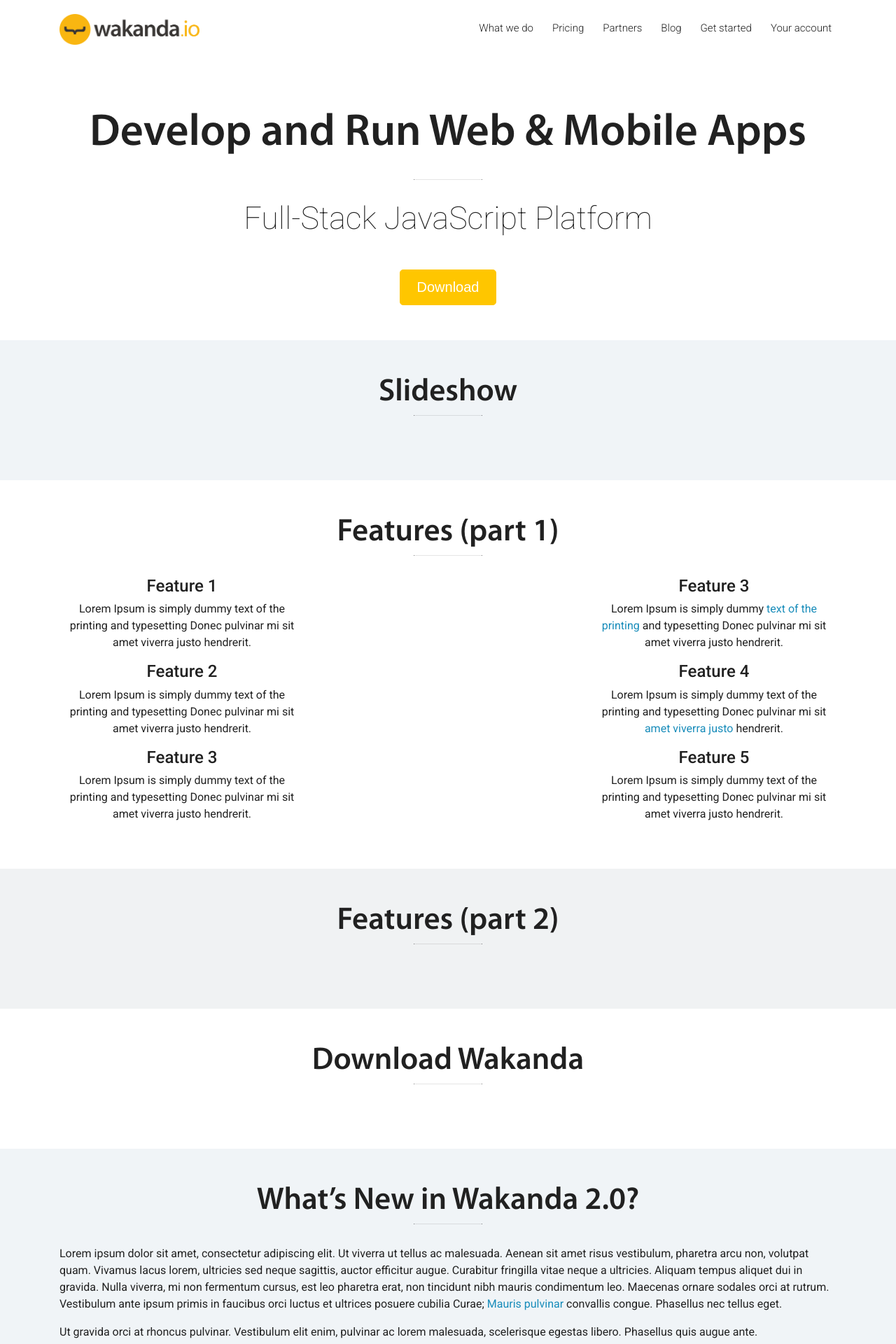
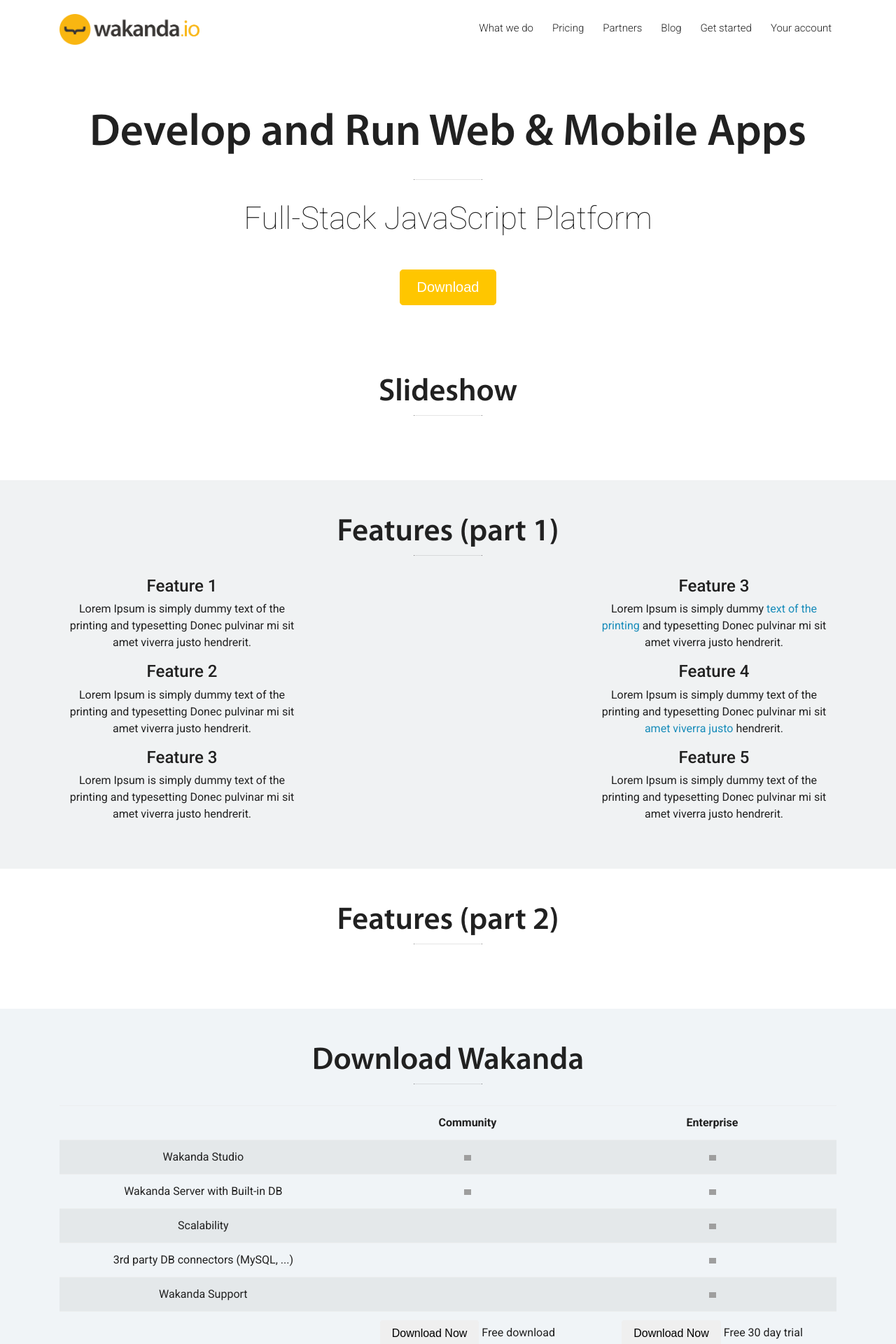
Before and after one commit to Slashtype/wakanda.io, a Jekyll site: the page built from index.html, in a window 1280 px wide. Shown: the top 1920 px of the page at 70% size. Built offline with Jekyll 4.4.1, drawn with Linux system fonts in a browser that asks for light colours; nearby versions of some CDN libraries; grey boxes are pictures that could not be loaded.

Commit message:
Modify footer

```diff
--- a/_includes/footer.html
+++ b/_includes/footer.html
@@ -1,3 +1,4 @@
+<div class="container container-accordion">
   <div id="accordion" role="tablist" aria-multiselectable="true">
     <div class="card">
       <div class="card-header" role="tab" id="headingTwo">
@@ -110,6 +111,7 @@
       </div>
     </div>
   </div>
+</div>
 
 <div class="secondary-footer">
   <div class="container">
--- a/css/main.scss
+++ b/css/main.scss
@@ -134,17 +134,17 @@
  * Section Slideshow
  */
 #section-slideshow{
-	background-color: $light-bg;
+
 }
 
 /**
  * Section Features
  */
 #section-features1{
-
+  background-color: $lighter-bg;
 }
 #section-features2{
-    background-color: $lighter-bg;
+
 }
 .what-we-do-features{
 	text-align: center;
@@ -154,6 +154,7 @@
  * Section Download
  */
 #section-download{
+    background-color: $light-bg;
 	text-align: center;
 
 	.img-responsive{
@@ -165,13 +166,14 @@
  * Section What's new
  */
 #section-news{
-	background-color: $light-bg;
+
 }
 
 /**
  * Section Community
  */
 #section-mailing{
+	background-color: $lighter-bg;
 	padding-bottom: 50px;
 	position: relative;
 }
@@ -237,14 +239,14 @@
  * Section Events
  */
 #section-events{
-	background-color: $lighter-bg;
+
 }
 
 /**
  * Section Customers
  */
 #section-customers{
-
+	background-color: $light-bg;
 }
 
 /**
@@ -262,7 +264,7 @@
 	overflow: hidden;
 	padding: 1rem 0 0;
 
-	@media (max-width: 640px){
+	@media (max-width: 768px){
 		background-color: #fff;
 		color: $base-light-bg-color;
 		padding: 3px 0;
@@ -305,7 +307,7 @@
     }
 	}
 	.card-block{
-    padding: 0.5rem 1.25rem 1rem;
+    padding: 0.5rem 0 1rem;
 	}
 	.secondary-footer{
     background-color: $secondary-footer-bg;
@@ -315,7 +317,7 @@
     min-height: 3.125rem;
     overflow: hidden;
 
-		@media (max-width: 640px){
+		@media (max-width: 768px){
     	background-color: $secondary-footer-mb-bg;
     	margin-top: 0;
     }
@@ -338,6 +340,9 @@
 		@media (max-width: 640px){
     	margin-top: 20px;
     }
+		@media (min-width: 992px){
+    	margin-right: 70px;
+    }
 
 		> li{
 			display: inline-block;
@@ -357,7 +362,12 @@
 		}
   }
 
-  @media (max-width: 640px){
+  @media (max-width: 767px){
+
+  	.container-accordion{
+			padding-right: 0;
+			padding-left: 0;
+  	}
 		#accordion{
 
 			> .card{
--- a/index.html
+++ b/index.html
@@ -149,6 +149,66 @@
         <h2>Download Wakanda</h2>
         <hr />
 
+        <table class="table table-striped production-tab">
+          <thead>
+            <tr>
+              <td width="37%">&nbsp;</td>
+              <td class="vers commu" align="center"><b>Community</b>
+              </td>
+              <td class="head enter" align="center"><span><b>Enterprise</b></span>
+              </td>
+            </tr>
+          </thead>
+          <tbody>
+            <tr>
+              <td>Wakanda Studio</td>
+              <td style="text-align: center;"><img alt="yes" src="/sites/all/themes/wakanda/images/check.png" width="10" height="8">
+              </td>
+              <td style="text-align: center;"><img alt="yes" src="/sites/all/themes/wakanda/images/check.png" width="10" height="8">
+              </td>
+            </tr>
+            <tr>
+              <td class="item">Wakanda Server with Built-in DB</td>
+              <td align="center"><img alt="yes" src="/sites/all/themes/wakanda/images/check.png" width="10" height="8">
+              </td>
+              <td align="center"><img alt="yes" src="/sites/all/themes/wakanda/images/check.png" width="10" height="8">
+              </td>
+            </tr>
+            <tr>
+              <td class="item">Scalability</td>
+              <td align="center">&nbsp;</td>
+              <td align="center"><img alt="yes" src="/sites/all/themes/wakanda/images/check.png" width="10" height="8">
+              </td>
+            </tr>
+            <tr>
+              <td class="item">3rd party DB connectors (MySQL, ...)</td>
+              <td align="center">&nbsp;</td>
+              <td align="center"><img alt="yes" src="/sites/all/themes/wakanda/images/check.png" width="10" height="8">
+              </td>
+            </tr>
+            <tr>
+              <td class="item ">Wakanda Support</td>
+              <td align="center">&nbsp;</td>
+              <td align="center"><img alt="yes" src="/sites/all/themes/wakanda/images/check.png" width="10" height="8">
+              </td>
+            </tr>
+            <tr>
+              <td class="btn-action text-center">&nbsp;</td>
+              <td class="btn-action " align="center">
+                <a href="https://wakanda.github.io/" target="_blank">
+                    <button class="btn default commu dl">Download Now</button>
+                </a><span>Free download</span>
+              </td>
+              <td class="btn-action " align="center">
+                <a href="/wakanda-app-factory">
+                    <button class="btn default enter dl">Download Now</button>
+                </a><span>Free 30 day trial</span>
+              </td>
+            </tr>
+          </tbody>
+        </table>
+
+
       </div>
     </div>
   </div>
```
Lines whose indentation alone changed are shown as unchanged.
